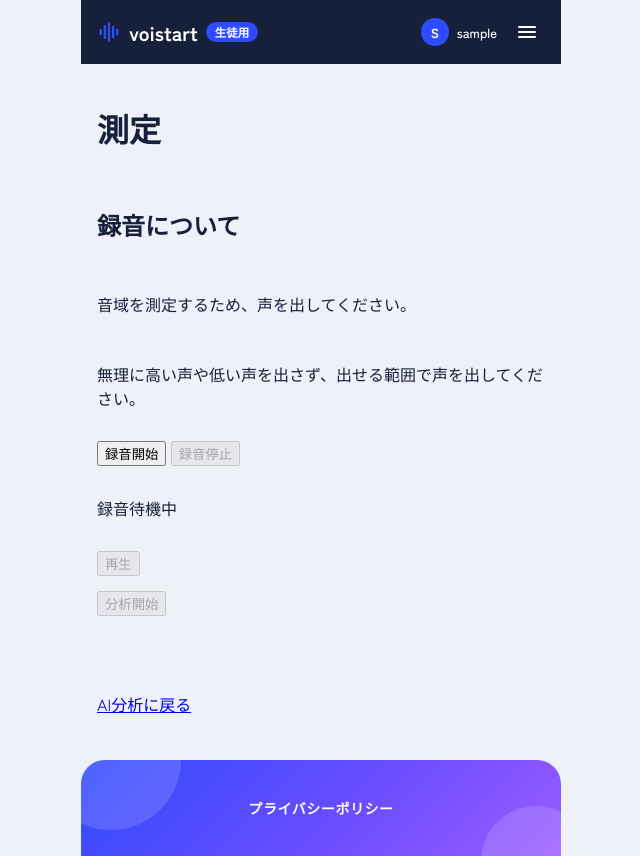
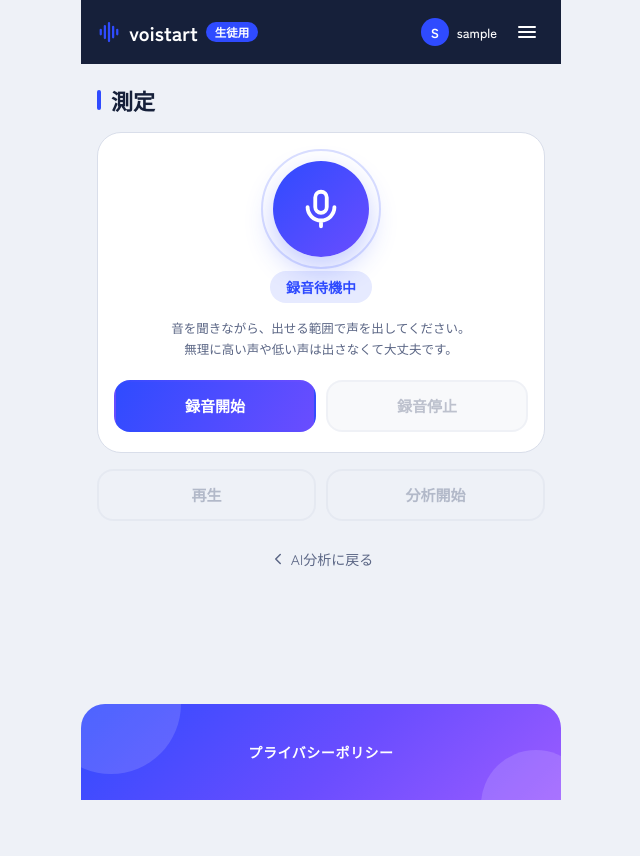
Before and after one commit to JHenryG1201/voi_start, a Django app: page /measurement in a window 1280 px wide. Shown: the whole page, without its empty margins (319-959 px from the left). After the commit the page ends 800 px from the top, so only its background shows below. Run offline with Django 5.2, Linux system fonts and the light colour scheme; the visitor is signed in with stand-in values (Sample User, id 1).

Commit message:
Updated: CSS files (AI Analyze)

```diff
--- a/static/css/home_student.css
+++ b/static/css/home_student.css
@@ -35,7 +35,7 @@ header{
 .user .name{white-space:nowrap;overflow:hidden;text-overflow:ellipsis;max-width:90px}
 .burger{width:44px;height:44px;border:0;background:transparent;color:inherit;border-radius:12px;display:grid;place-items:center;cursor:pointer}
 .burger svg{width:24px;height:24px}
-.burger:focus-visible,.hero:focus-visible,.tile:focus-visible,.drawer a:focus-visible,.drawer-link:focus-visible{outline:3px solid var(--brand);outline-offset:2px}
+.burger:focus-visible,.hero:focus-visible,.tile:focus-visible,.drawer a:focus-visible{outline:3px solid var(--brand);outline-offset:2px}
 header .burger:focus-visible{outline-color:#fff}
 
 /* body */
@@ -85,10 +85,8 @@ footer::after{width:110px;height:110px;right:-30px;bottom:-60px}
 /* drawer */
 .scrim{position:fixed;inset:0;background:rgba(10,14,28,.45);opacity:0;pointer-events:none;transition:opacity .2s;z-index:20}
 .drawer{position:fixed;top:0;right:0;bottom:0;width:min(78%,320px);background:var(--surface);z-index:30;transform:translateX(100%);transition:transform .22s ease;padding:calc(env(safe-area-inset-top,0px) + 16px) 12px 24px;display:flex;flex-direction:column;gap:2px}
-.drawer a,.drawer-link{padding:14px 12px;border-radius:12px;color:var(--ink);text-decoration:none;font-size:15px;font-weight:500}
-.drawer-link{background:none;border:0;font-family:inherit;text-align:left;width:100%;cursor:pointer}
+.drawer a{padding:14px 12px;border-radius:12px;color:var(--ink);text-decoration:none;font-size:15px;font-weight:500}
 .drawer a:active{background:var(--bg)}
-.drawer-link:active{background:var(--bg)}
 body.open .scrim{opacity:1;pointer-events:auto}
 body.open .drawer{transform:none}
 @media (prefers-reduced-motion:reduce){.hero,.tile,.scrim,.drawer{transition:none}}
--- /dev/null
+++ b/static/css/measurement.css
@@ -0,0 +1,62 @@
+.meas{display:flex;flex-direction:column;gap:16px}
+.meas h1{
+  margin:0;display:flex;align-items:center;gap:10px;
+  font-size:22px;font-weight:700;
+}
+.meas h1::before{content:"";width:4px;height:20px;border-radius:2px;background:var(--brand)}
+
+/* 中央のステージ */
+.meas-stage{
+  display:flex;flex-direction:column;align-items:center;gap:14px;
+  padding:28px 16px 20px;text-align:center;
+  border-radius:24px;background:var(--surface);border:1px solid var(--line);
+}
+.meas-mic{
+  position:relative;width:96px;height:96px;border-radius:50%;
+  display:grid;place-items:center;color:var(--on-brand);
+  background:linear-gradient(135deg,var(--brand),var(--brand-2));
+  box-shadow:0 12px 28px rgba(47,75,255,.28);
+}
+.meas-mic::before{
+  content:"";position:absolute;inset:-12px;border-radius:50%;
+  border:2px solid var(--brand);opacity:.18;
+}
+.meas-mic svg{width:46px;height:46px}
+
+.meas-status{
+  margin:0;padding:6px 16px;border-radius:999px;
+  font-size:14px;font-weight:700;color:var(--brand);background:var(--soft);
+}
+.meas-hint{margin:0;font-size:12.5px;color:var(--muted);line-height:1.7}
+
+.meas-row{width:100%;display:grid;grid-template-columns:1fr 1fr;gap:10px;margin-top:6px}
+.meas-sub{display:grid;grid-template-columns:1fr 1fr;gap:10px}
+
+.meas-btn{
+  min-height:52px;padding:0 16px;border-radius:16px;cursor:pointer;
+  font-family:inherit;font-size:15px;font-weight:700;
+  color:var(--brand);background:var(--surface);border:2px solid var(--brand);
+  transition:transform .12s ease;
+}
+.meas-btn.primary{
+  color:var(--on-brand);border-color:transparent;
+  background:linear-gradient(120deg,var(--brand),var(--brand-2));
+}
+.meas-btn:active:not(:disabled){transform:scale(.97)}
+.meas-btn:disabled{
+  cursor:not-allowed;opacity:.4;
+  color:var(--muted);border-color:var(--line);background:var(--bg);
+}
+.meas-btn:focus-visible,.meas-back:focus-visible{outline:3px solid var(--brand);outline-offset:2px}
+
+.meas-note{margin:0;text-align:center;font-size:13.5px;font-weight:700;color:var(--brand-2)}
+.meas-note:empty{display:none}
+
+.meas-back{
+  display:flex;align-items:center;justify-content:center;gap:4px;
+  padding:12px;border-radius:12px;
+  font-size:14px;color:var(--muted);text-decoration:none;
+}
+.meas-back svg{width:18px;height:18px}
+
+@media (prefers-reduced-motion:reduce){.meas-btn{transition:none}}
--- a/templates/student/ai/measurement.html
+++ b/templates/student/ai/measurement.html
@@ -1,10 +1,15 @@
 {% extends "base.html" %}
+{% load static %}
 
 {% block title %}測定{% endblock %}
 
+{% block head %}
+    <link rel="stylesheet" href="{% static 'css/measurement.css' %}">
+{% endblock %}
+
 {% block content %}
 
-    <h1>測定</h1>
+    {% comment %} <h1>測定</h1>
     <span id="csrfToken" hidden>{% csrf_token %}</span>
 
     <h2>録音について</h2>
@@ -20,7 +25,7 @@
     <div>
         <button type="button" id="startButton">録音開始</button>
         <button type="button" id="stopButton" disabled>録音停止</button>
-    </div>
+    </div> {% endcomment %}
 
     {% comment %}
     <p>
@@ -29,7 +34,7 @@
     </p>
     {% endcomment %}
 
-    <p id="recordingStatus">録音待機中</p>
+    {% comment %} <p id="recordingStatus">録音待機中</p>
 
     <div>
         <button type="button" id="playButton" disabled>再生</button>
@@ -43,7 +48,37 @@
 
     <p>
         <a href="/ai_analysis">AI分析に戻る</a>
-    </p>
+    </p> {% endcomment %}
+
+    <section class="meas">
+        <h1>測定</h1>
+
+        <span id="csrfToken" hidden>{% csrf_token %}</span>
+
+        <div class="meas-stage">
+            <div class="meas-mic" aria-hidden="true">
+            <svg viewBox="0 0 24 24" fill="none" stroke="currentColor" stroke-width="2" stroke-linecap="round" stroke-linejoin="round"><rect x="9" y="3" width="6" height="11" rx="3"/><path d="M5 11a7 7 0 0 0 14 0M12 18v3"/></svg>
+            </div>
+            <p id="recordingStatus" class="meas-status" aria-live="polite">録音待機中</p>
+            <p class="meas-hint">音を聞きながら、出せる範囲で声を出してください。<br>無理に高い声や低い声は出さなくて大丈夫です。</p>
+
+            <div class="meas-row">
+            <button type="button" id="startButton" class="meas-btn primary">録音開始</button>
+            <button type="button" id="stopButton" class="meas-btn" disabled>録音停止</button>
+            </div>
+        </div>
+
+        <div class="meas-sub">
+            <button type="button" id="playButton" class="meas-btn" disabled>再生</button>
+            <button type="button" id="analysisButton" class="meas-btn primary" disabled>分析開始</button>
+        </div>
+        <p id="analysisStatus" class="meas-note" aria-live="polite"></p>
+
+        <a class="meas-back" href="/ai_analysis">
+            <svg viewBox="0 0 24 24" fill="none" stroke="currentColor" stroke-width="2" stroke-linecap="round" stroke-linejoin="round" aria-hidden="true"><path d="m15 18-6-6 6-6"/></svg>
+            AI分析に戻る
+        </a>
+        </section>
 
     <script>
         const startButton = document.getElementById("startButton");
```
Also changed, not shown: static/css/ai_analysis.css (added, +47 -0 lines), static/css/analysis_record.css (added, +33 -0 lines), templates/student/ai/ai_analysis.html (+25 -9 lines), templates/student/ai/analysis_record.html (+24 -11 lines), templates/student/home_student.html (+10 -2 lines).
